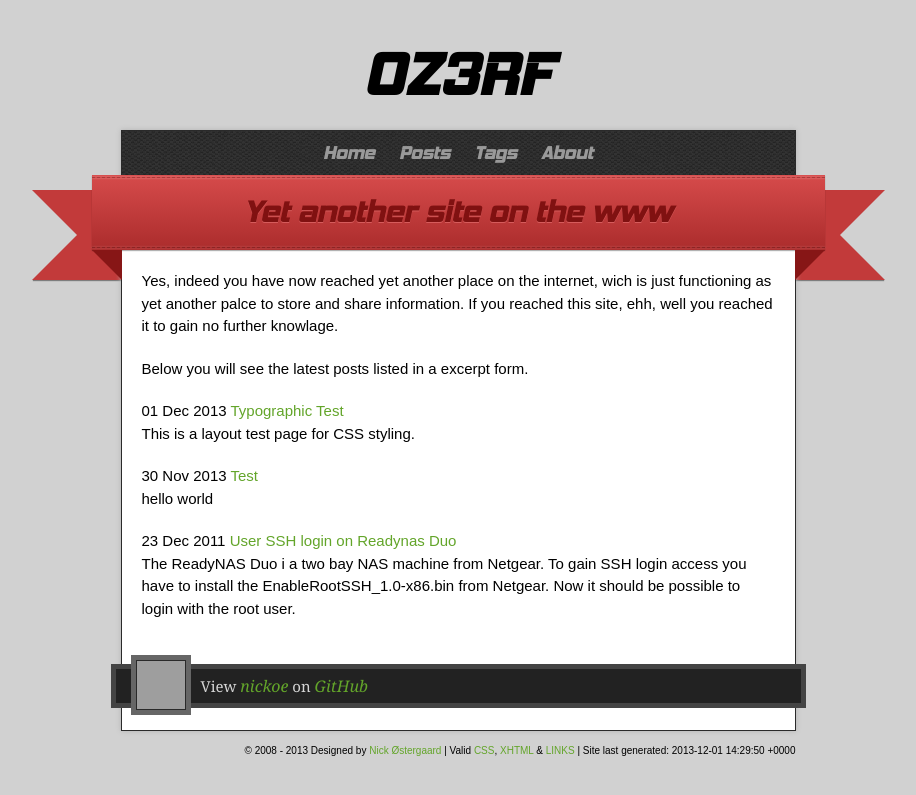
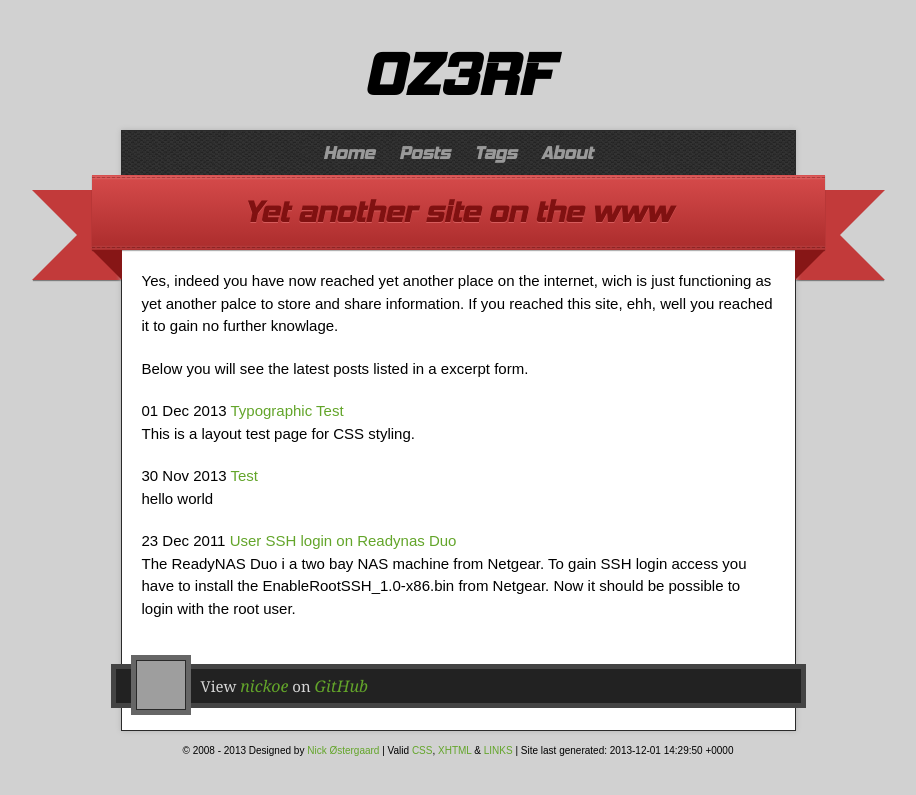
Before and after one commit to nickoe/nickoe.github.io, a Jekyll site: the page built from index.md, in a window 1280 px wide. Shown: the top 795 px of the page, without its empty margins (182-1098 px from the left). Built offline with Jekyll 4.4.1, drawn with Linux system fonts in a browser that asks for light colours; grey boxes are pictures that could not be loaded.

Commit message:
Fix centering of footer creds

```diff
--- a/stylesheets/template.css
+++ b/stylesheets/template.css
@@ -159,10 +159,11 @@ footer .owner {
 }
 
 footer .creds small {
-  float: right;
   font-size: 10px;
-  text-align: right;
-  margin-left: 15px;
+  text-align: center;
+	display: block;
+	margin-left: auto;
+	margin-right: auto;
 }
 
 footer .owner .avatar {
```
